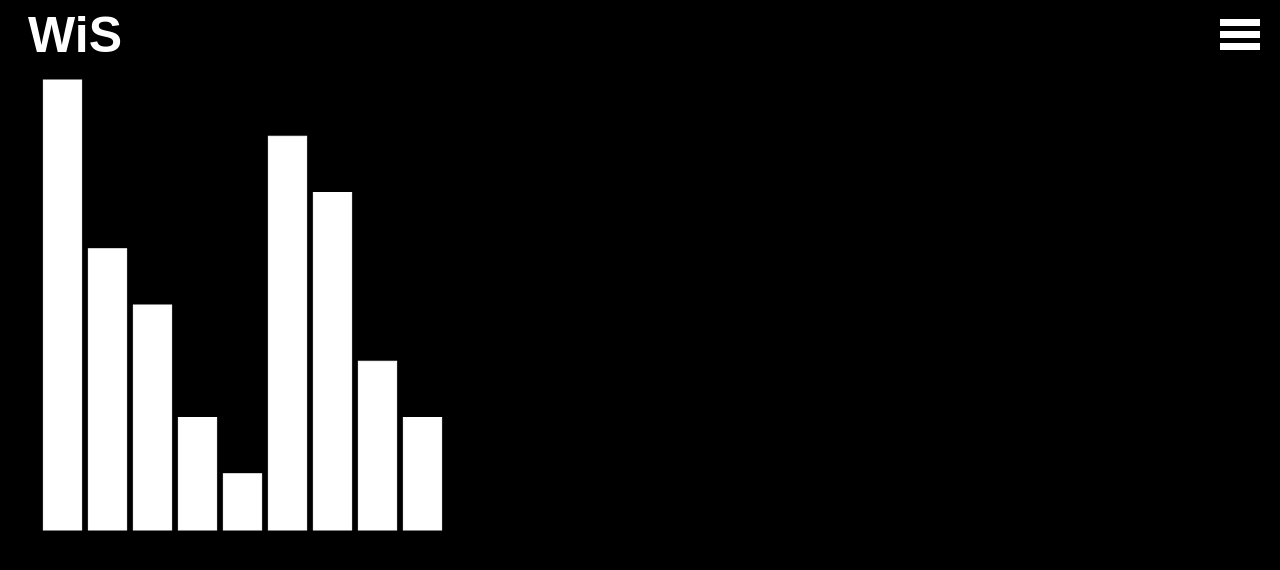
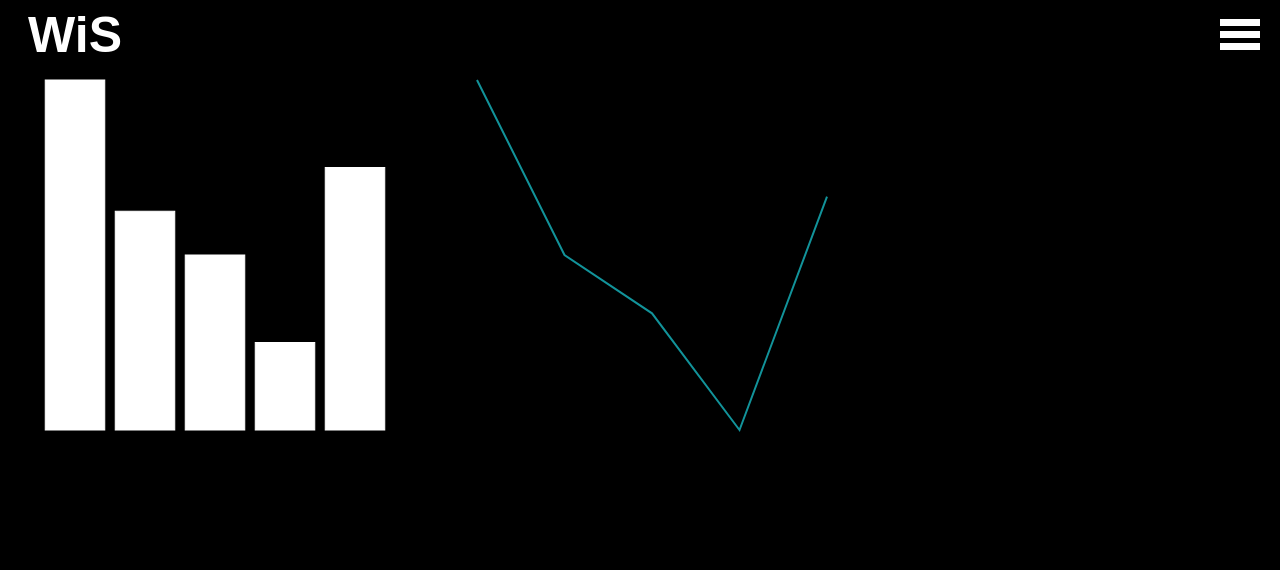
Before and after one commit to jakescheele/whats-in-store, a React (Create React App) app in the folder client/: page /dashboard in a window 1280 px wide. Shown: the top 570 px of the page. Built offline with nearby package versions, Linux system fonts and the light colour scheme.

Commit message:
stashed changes

```diff
--- a/client/package.json
+++ b/client/package.json
@@ -12,7 +12,7 @@
     "react-bootstrap": "^1.0.0-beta.6",
     "react-bootstrap-date-picker": "^5.1.0",
     "react-datepicker": "^2.3.0",
-    "react-dom": "^16.8.5",
+    "react-dom": "^16.8.6",
     "react-motion": "^0.5.2",
     "react-router-dom": "^5.0.0",
     "react-scripts": "^2.1.8",
--- a/client/src/components/Dashboard/SalesChart/index.js
+++ b/client/src/components/Dashboard/SalesChart/index.js
@@ -1,10 +1,6 @@
 import React, {Component} from "react";
 import '../../../../node_modules/react-vis/dist/style.css';
 import {XYPlot, VerticalBarSeries} from 'react-vis';
-
-
-
-
 
 
 class SalesChart extends Component {
@@ -14,16 +10,13 @@ class SalesChart extends Component {
         {x: 1, y: 5},
         {x: 2, y: 4},
         {x: 3, y: 2},
-        {x: 4, y: 1},
-        {x: 5, y: 7},
-        {x: 6, y: 6},
-        {x: 7, y: 3},
-        {x: 8, y: 2},
-        {x: 9, y: 0}
+        {x: 4, y: 6},
+
+
       ];
       return (
         <div className="App">
-          <XYPlot height={500} width={500} color="white">
+          <XYPlot height={400} width={400} color="white">
             <VerticalBarSeries data={data} />
           </XYPlot>
         </div>
@@ -38,4 +31,72 @@ class SalesChart extends Component {
 
 
 
+//import ReactDOM from "react-dom";
+
+/*let getRandom = () => 600 * Math.random();
+
+class SalesChart extends Component {
+    constructor(props) {
+        super(props);
+
+        this.state = {
+            x: getRandom()
+        };
+        this.handleClick = this.handleClick.bind(this);
+    }
+
+    handleClick() {
+        this.setState({ x: getRandom() });
+    }
+
+    render() {
+        return (
+            <div>
+                <div>
+                    <button onClick={this.handleClick}>Update</button>
+                </div>
+                <svg width="800" height="100">
+                <circle cx={this.state.x} cy="50" r="20" fill="#368F8B" />
+                </svg>
+            </div>
+        )
+    }
+
+}*/
+
+//ReactDOM.render(<Dot />, document.getElementById("root"));
+
+
+
+
+
+
+/*class SalesChart extends Component {
+    render() {
+      const data = [
+        {x: 0, y: 8},
+        {x: 1, y: 5},
+        {x: 2, y: 4},
+        {x: 3, y: 2},
+        {x: 4, y: 6},
+
+
+      ];
+      return (
+        <div className="App">
+          <XYPlot height={450} width={450} color="white">
+            <VerticalBarSeries data={data} />
+          </XYPlot>
+        </div>
+      );
+    }
+  }*/
+
+
+
+
+
+
+
+
 export default SalesChart
--- a/client/src/components/Dashboard/StockChart/index.js
+++ b/client/src/components/Dashboard/StockChart/index.js
@@ -0,0 +1,27 @@
+import React, {Component} from "react";
+import '../../../../node_modules/react-vis/dist/style.css';
+import {XYPlot, LineSeries} from 'react-vis';
+
+
+class StockChart extends Component {
+    render() {
+      const data = [
+        {x: 0, y: 8},
+        {x: 1, y: 5},
+        {x: 2, y: 4},
+        {x: 3, y: 2},
+        {x: 4, y: 6},
+
+
+      ];
+      return (
+        <div className="App">
+          <XYPlot height={400} width={400} color="white">
+            <LineSeries data={data} />
+          </XYPlot>
+        </div>
+      );
+    }
+  }
+
+  export default StockChart
--- a/client/src/pages/Dashboard.js
+++ b/client/src/pages/Dashboard.js
@@ -2,12 +2,23 @@ import React from "react";
 import '../../node_modules/react-vis/dist/style.css';
 import Nav from "../components/NavBar";
 import SalesChart from "../components/Dashboard/SalesChart";
+import StockChart from "../components/Dashboard/StockChart";
+import {Col, Row } from 'react-bootstrap'
 
 function Dashboard(){
     return(
         <>
         <Nav />
+        <Row>
+        <Col md={4}>
         <SalesChart />
+        </Col>
+
+        <Col md={4}>
+        <StockChart />
+        </Col>
+        </Row>
+
         </>
     )
 }
--- a/client/src/pages/LandingPage.js
+++ b/client/src/pages/LandingPage.js
@@ -42,7 +42,7 @@ class LandingPage extends Component {
                 <Button variant="outline-light" className="mx-2 my-3 float-right" onClick={this.showModalSignup}>Signup</Button>
             </Nav>
             <div className="vertical-center">
-                <Container className="text-light" r>
+                <Container className="text-light" >
                     <Row>
                         <Col>
                             <div style={{"font-size":"55pt"}}>Manage Your Inventory Online</div>
```
